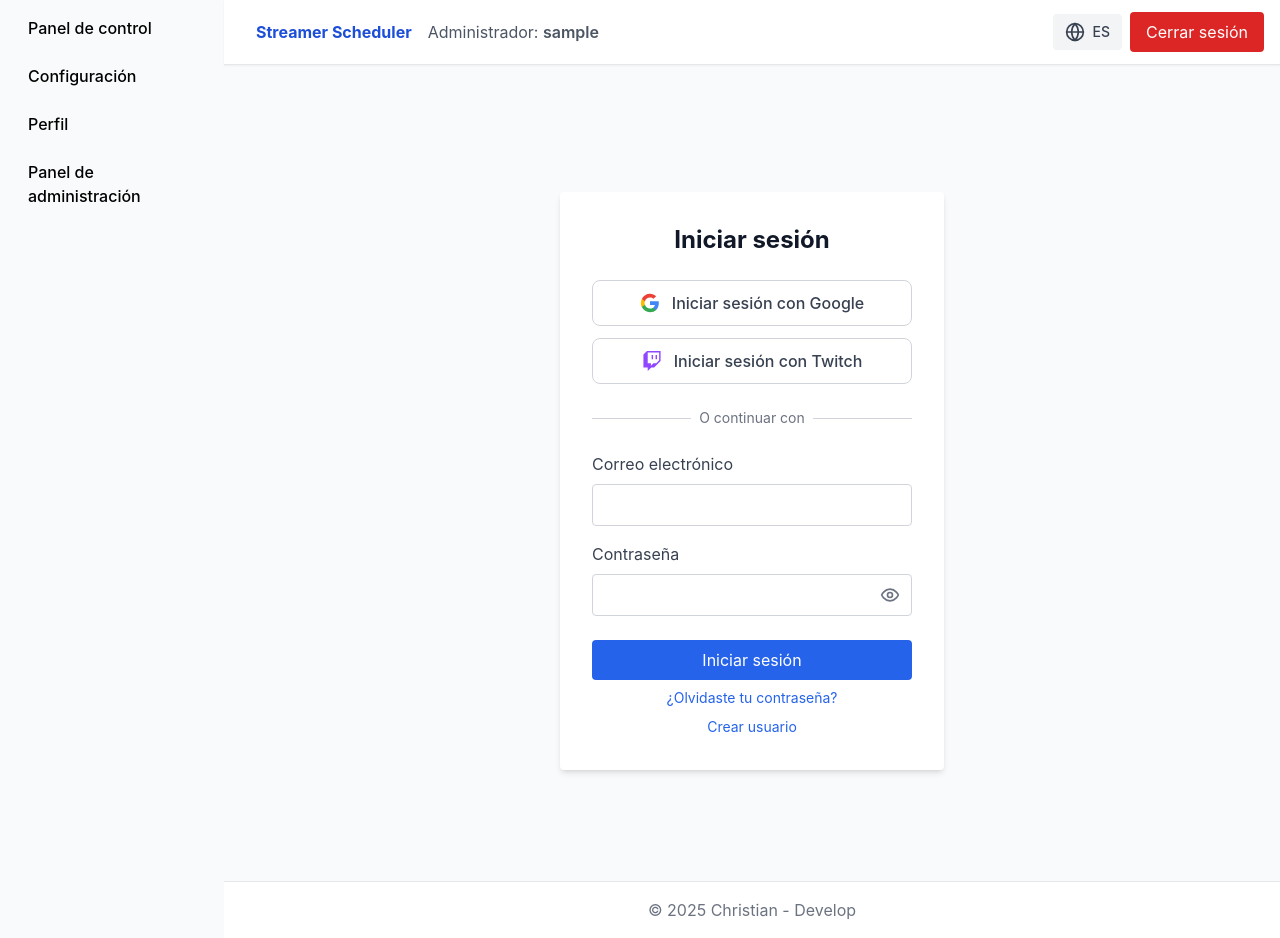
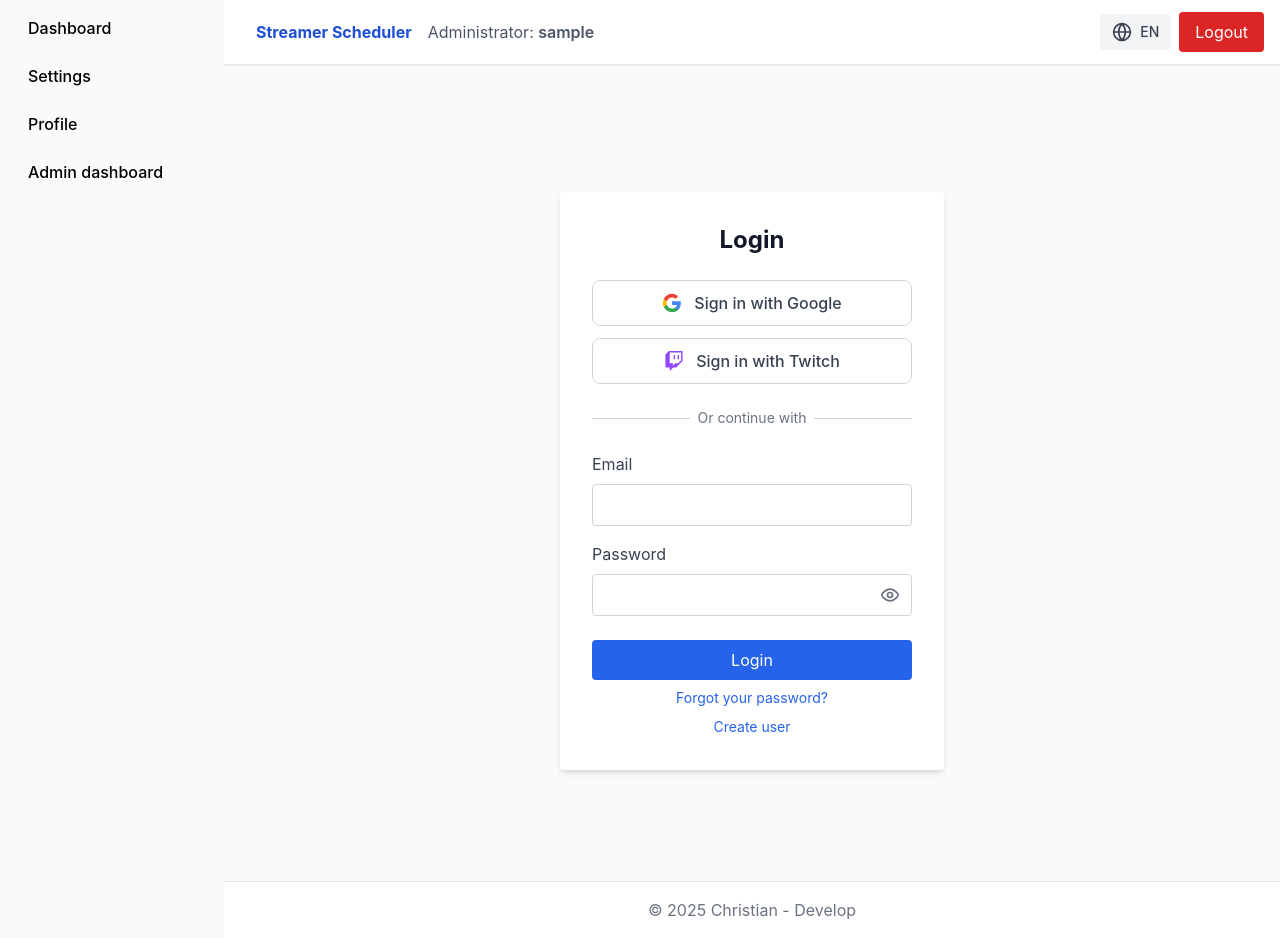
Before and after one commit to ChristianDVillar/Stream-Schedule, a React (Create React App) app in the folder frontend/: page /login in a window 1280 px wide. Built offline with nearby package versions, Linux system fonts and the light colour scheme; no server answers; sample sign-in values are in the browser's storage.

Commit message:
Set default language to English

```diff
--- a/frontend/src/contexts/LanguageContext.js
+++ b/frontend/src/contexts/LanguageContext.js
@@ -12,7 +12,7 @@ const translations = {
 export function LanguageProvider({ children }) {
   const [language, setLanguage] = useState(() => {
     const saved = localStorage.getItem('app_language');
-    return saved || 'es'; // Default to Spanish
+    return saved || 'en'; // Default to English
   });
 
   useEffect(() => {
```
